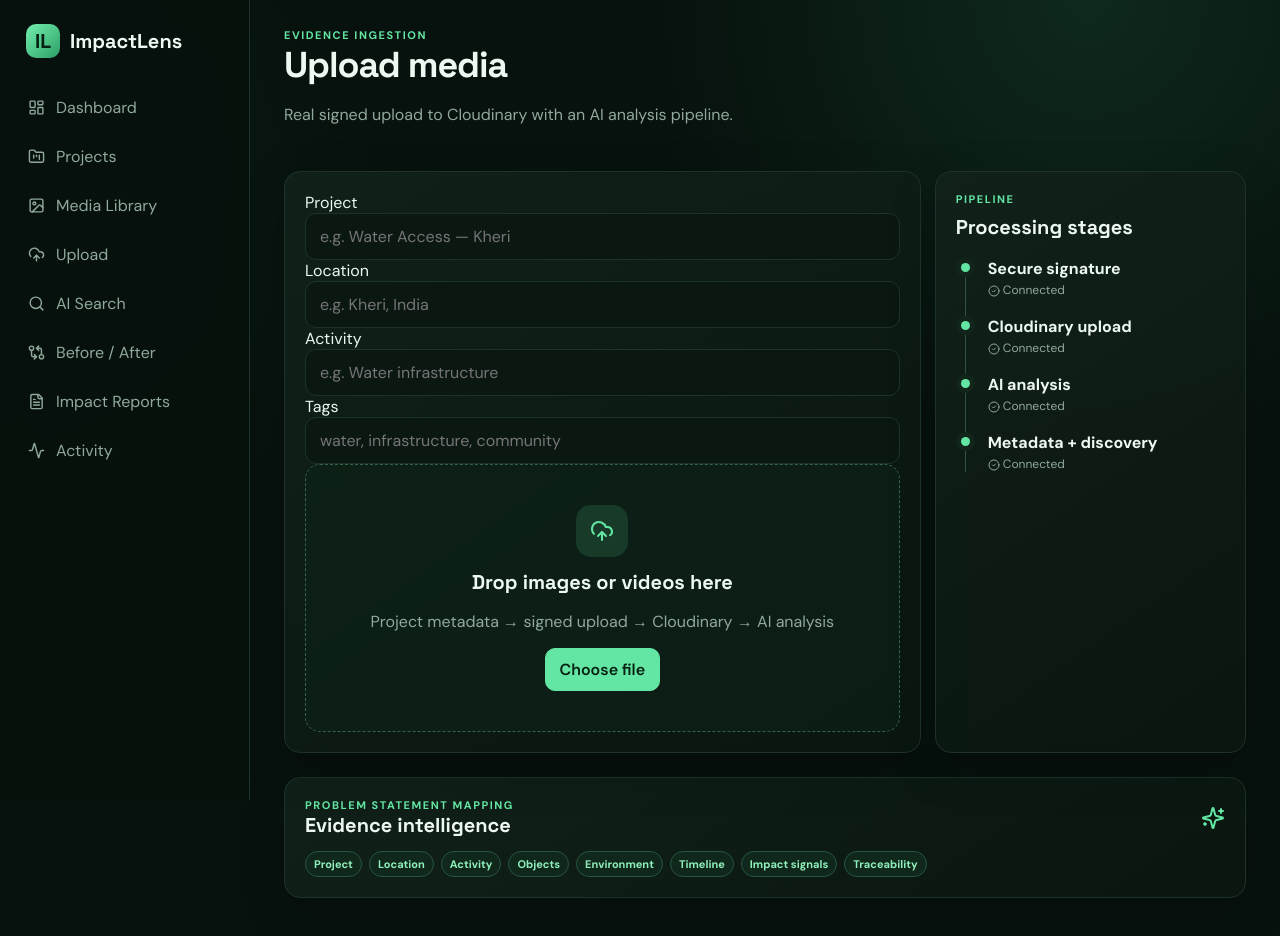
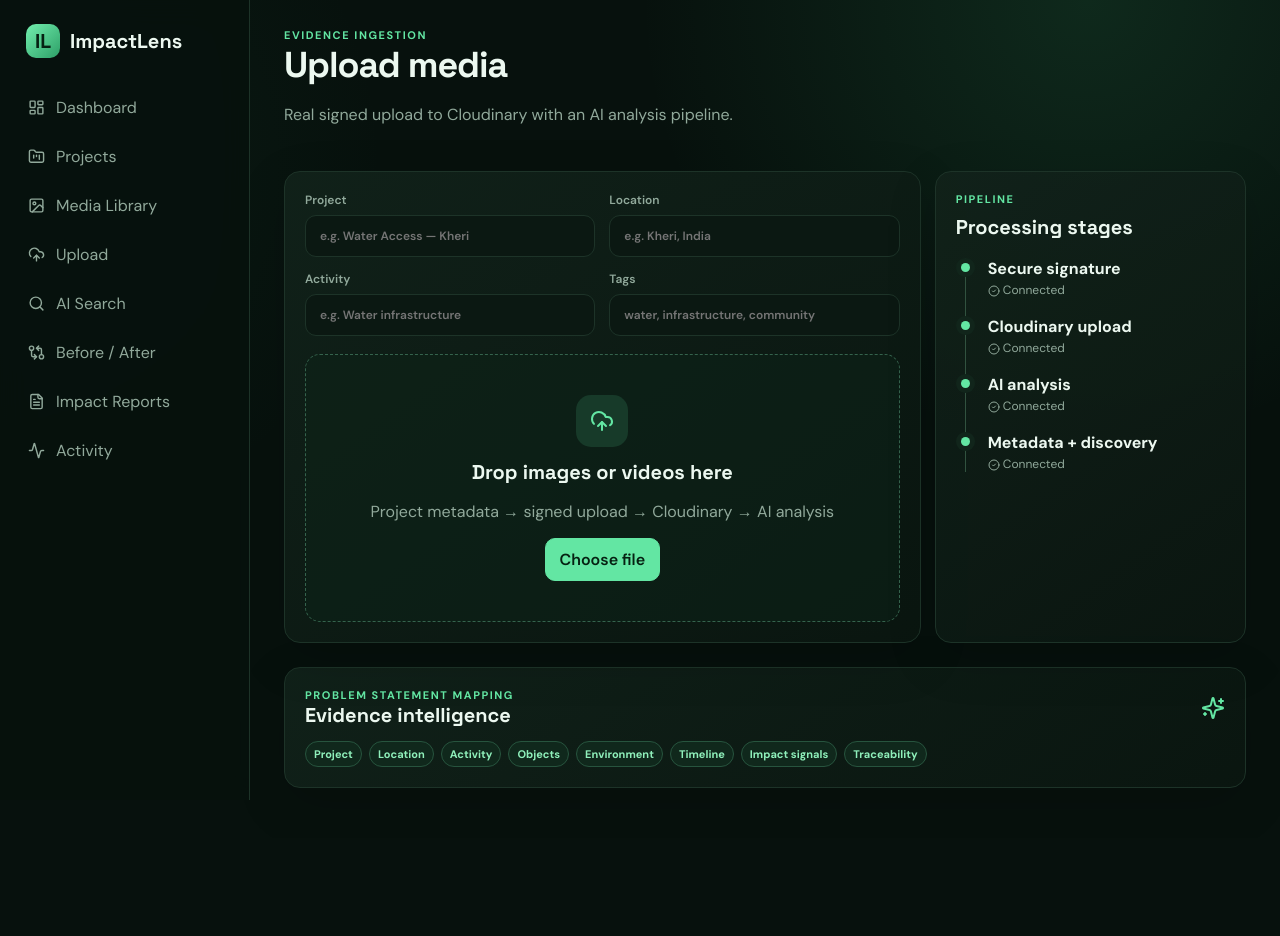
Before and after one commit to Mohitrath/impactlens-ai, a Next.js app: page /upload in a window 1280 px wide. Shown: the top 936 px of the page. After the commit the page ends 838 px from the top, so only its background shows below. Built offline with nearby package versions, Linux system fonts and the light colour scheme.

Commit message:
style: add live data forms and evidence detail layout

```diff
--- a/app/globals.css
+++ b/app/globals.css
@@ -177,3 +177,12 @@ code { background:#10251a; padding:2px 5px; border-radius:5px; }
 @media (max-width: 560px) {
   .statsGrid { grid-template-columns: 1fr; }
 }
+
+.formGrid{display:grid;grid-template-columns:repeat(2,minmax(0,1fr));gap:14px;margin-bottom:18px}
+.formGrid label{display:grid;gap:7px;color:var(--muted);font-size:12px;font-weight:600}
+.formGrid input,.formGrid select{width:100%}
+.detailGrid{display:grid;grid-template-columns:minmax(0,1.5fr) minmax(320px,1fr);gap:16px}
+.detailHero{padding:10px;overflow:hidden}.detailHero img{width:100%;max-height:620px;object-fit:contain;background:#07110d;border-radius:12px}
+.detailList{display:grid;gap:14px;margin-top:20px}.detailList>div{display:flex;gap:10px;align-items:flex-start;color:var(--accent)}.detailList span{display:grid;gap:3px}.detailList b{color:var(--text);font-size:13px}.detailList small{color:var(--muted);overflow-wrap:anywhere}
+.jsonBox{background:#08130e;border:1px solid var(--border);padding:12px;border-radius:10px;color:#a8c5b4;font-size:11px;white-space:pre-wrap;max-height:260px;overflow:auto}
+@media(max-width:900px){.formGrid,.detailGrid{grid-template-columns:1fr}}
```
